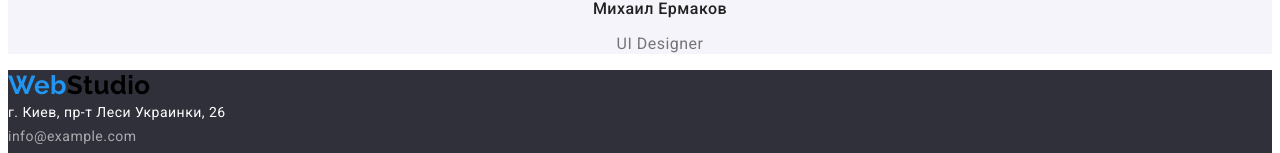
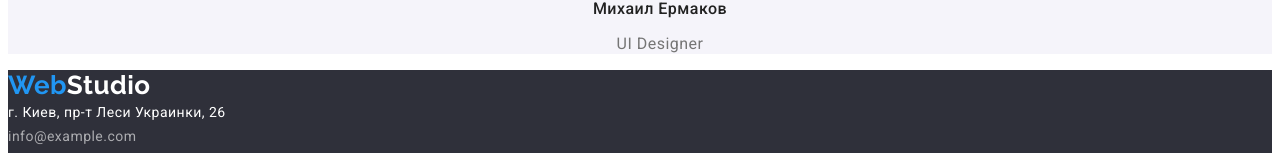
Before and after one commit to YulyaMakovoz/goit-markup-hw-02, a plain HTML site: page index.html in a window 1280 px wide. Shown: the part 3086-3239 px from the top of the page. Drawn offline with Linux system fonts and the light colour scheme.

Commit message:
Добавляет цвет Web studio

```diff
--- a/css/styles.css
+++ b/css/styles.css
@@ -175,6 +175,15 @@
     .footer-nav .contact:hover{
         color: var(--brand-blue-color);
     }
+    .logo-page-studio-white{
+        color: var(--brand-white-color);
+
+        font-family: Raleway, sans-serif;
+        font-style: normal;
+        font-weight: bold;
+        font-size: 26px;
+        line-height: 1.19;
+    }
  /*portfolio.html*/
  .button-filter{
      color: inherit;
--- a/index.html
+++ b/index.html
@@ -93,7 +93,7 @@
         </main>
         <!--Footer-->
         <footer class="footer-nav">
-            <a href="" class="logo-link" ><span class="logo-page-web">Web</span><span class="logo-page-studio">Studio</span></a>
+            <a href="" class="logo-link" ><span class="logo-page-web">Web</span><span class="logo-page-studio-white">Studio</span></a>
             <address class="adress">г. Киев, пр-т Леси Украинки, 26 <br>
                 <a href="mailto:info@example.com" class="contact" >info@example.com</a><br>
                 <a href="tel:+380991111111" class="contact">+38 099 111 11 11</a>
```
Also changed, not shown: portfolio.html (+1 -1 lines).
